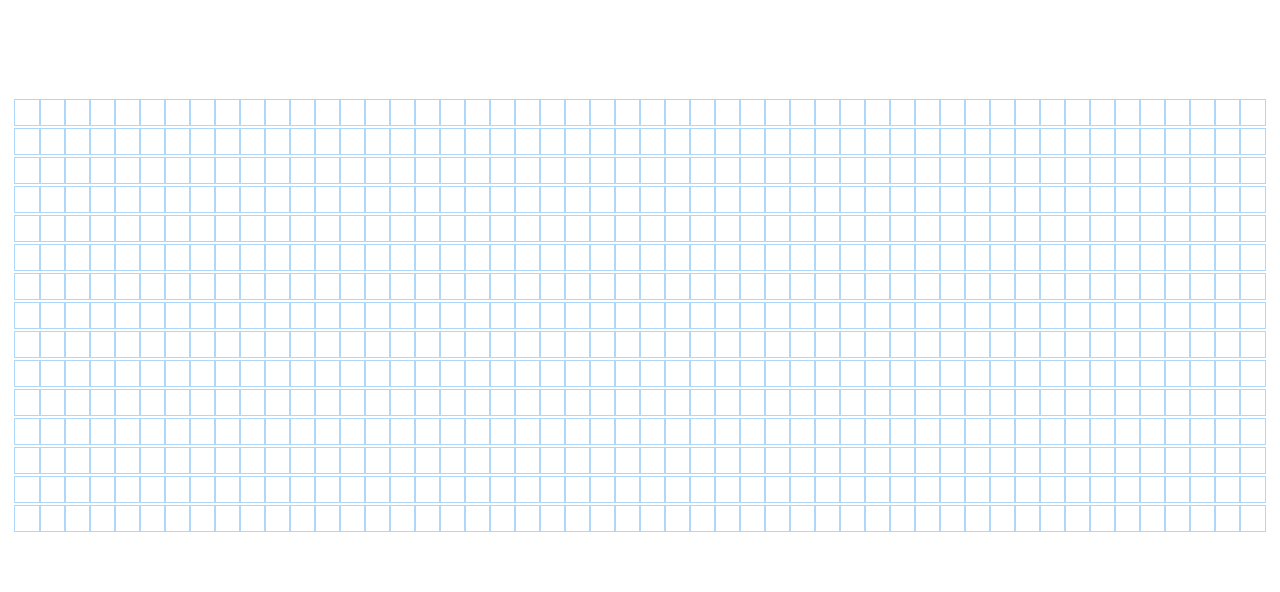
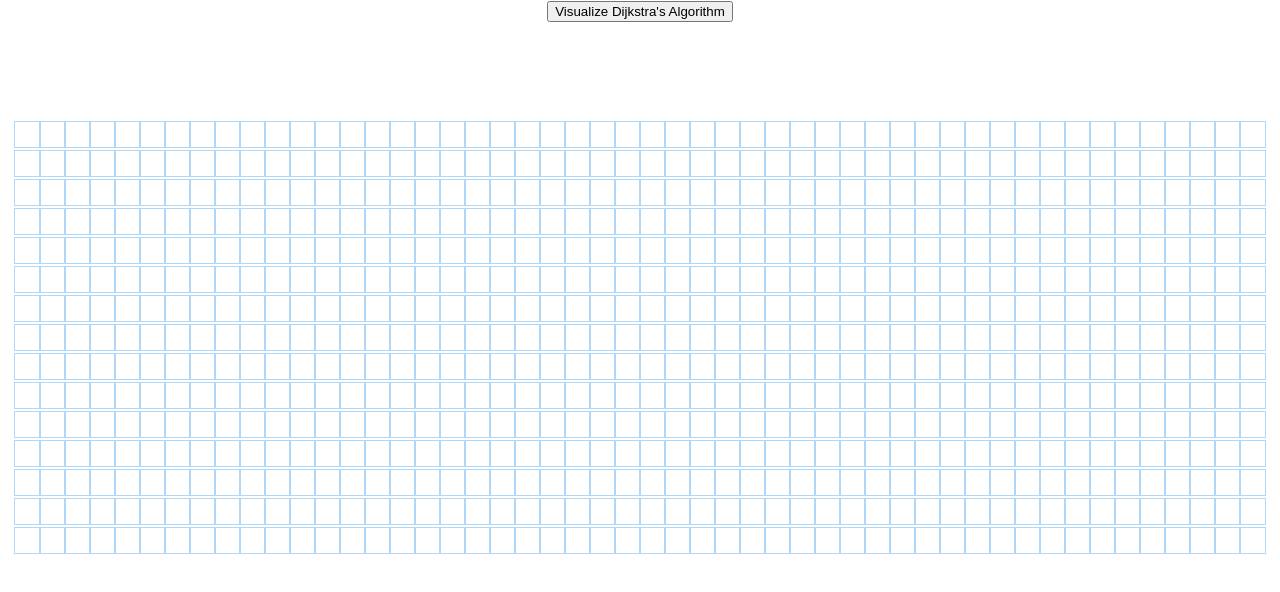
Before and after one commit to jpolmon/pathfinding-visualizer, a React (Create React App) app: page / in a window 1280 px wide. Shown: the top 592 px of the page. Built offline with nearby package versions, Linux system fonts and the light colour scheme.

Commit message:
started adding the button to begin testing the first algorithm

```diff
--- a/src/PathfindingVisualizer/PathfindingVisualizer.jsx
+++ b/src/PathfindingVisualizer/PathfindingVisualizer.jsx
@@ -23,11 +23,17 @@
     this.setState({nodes})
   }
 
+  visualizeDijkstra() {
+    const {grid} = this.state;
+  }
+
   render() {
     const {nodes} = this.state;
     console.log(nodes);
 
     return (
+      <>
+        <button onClick={() => this.visualizeDijkstra()}>Visualize Dijkstra's Algorithm</button>
         <div className="grid">
           {nodes.map((row, rowIdx) => {
             return <div>
@@ -35,6 +41,7 @@
             </div>
           })}
         </div>
+      </>
     );
   }
 }
```
Lines whose indentation alone changed are shown as unchanged.
